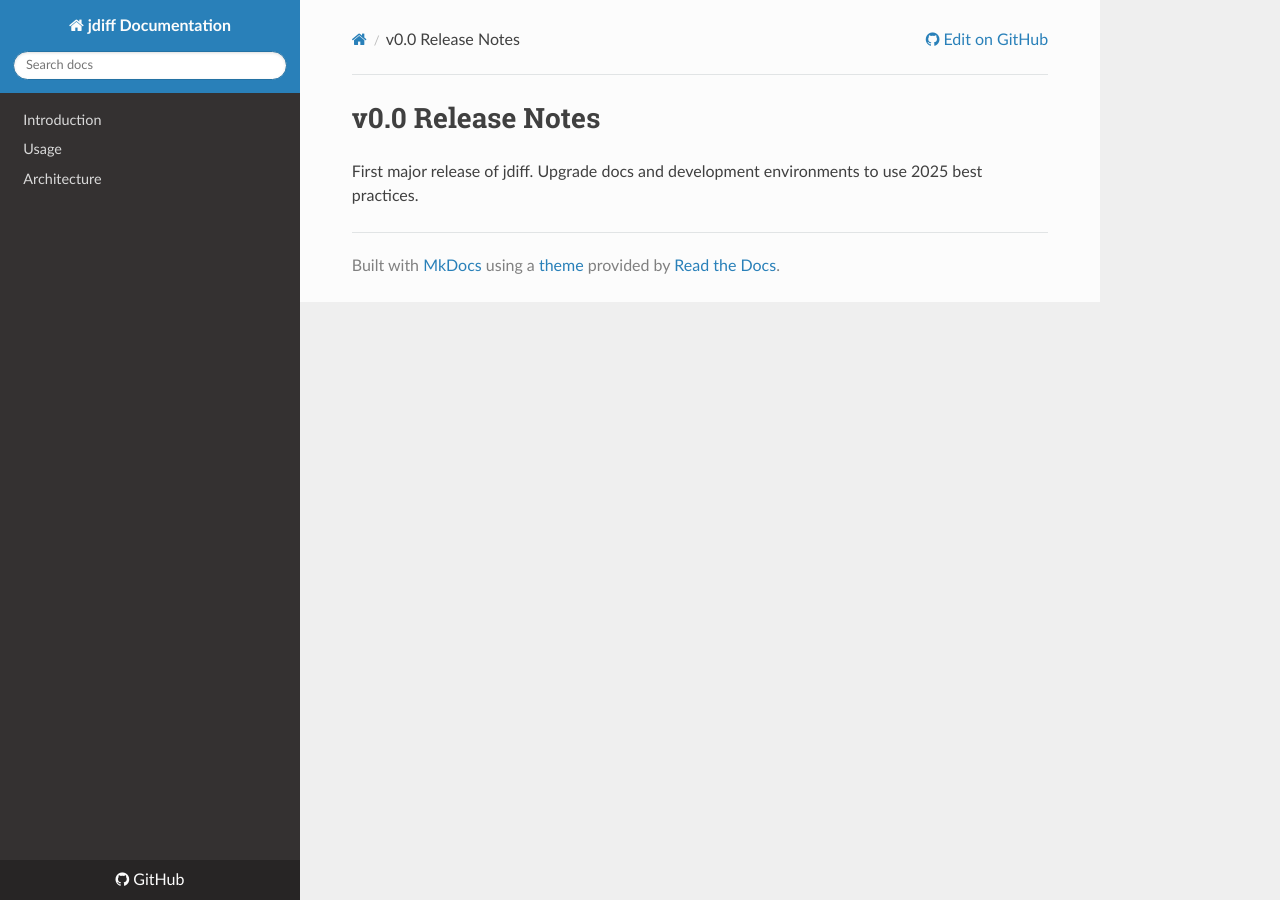
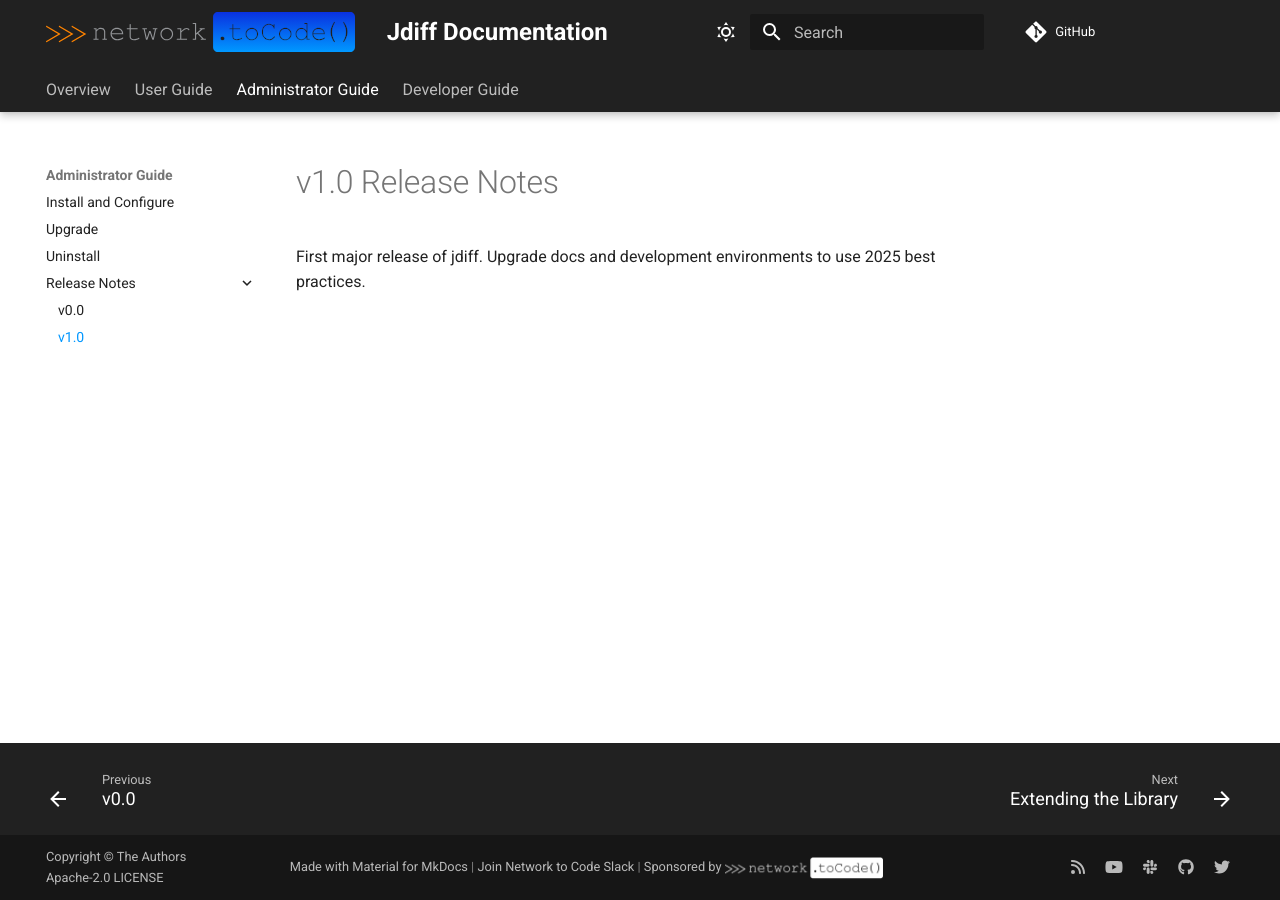
Before and after one commit to networktocode/jdiff, an MkDocs documentation site: the page built from docs/admin/release_notes/version_1.0.md, in a window 1280 px wide. Built offline with MkDocs 1.6.1 and Material for MkDocs 9.7.7, drawn with Linux system fonts in a browser that asks for light colours; nearby versions of some CDN libraries; comment, search, counter and statistics services are not loaded.

Commit message:
docs clean ups

```diff
--- a/docs/admin/release_notes/version_1.0.md
+++ b/docs/admin/release_notes/version_1.0.md
@@ -1,3 +1,3 @@
-# v0.0 Release Notes
+# v1.0 Release Notes
 
 First major release of jdiff. Upgrade docs and development environments to use 2025 best practices.
--- a/mkdocs.yml
+++ b/mkdocs.yml
@@ -1,29 +1,141 @@
 ---
 dev_addr: "127.0.0.1:8001"
-edit_uri: "edit/docs"
-site_name: "jdiff Documentation"
+edit_uri: "edit/main/jdiff/docs"
+site_dir: "jdiff/static/jdiff/docs"
+site_name: "Jdiff Documentation"
 site_url: "https://jdiff.readthedocs.io/"
-site_dir: "jdiff/docs"
 repo_url: "https://github.com/networktocode-llc/jdiff"
-python:
-  install:
-    - requirements: "docs/requirements.txt"
+copyright: "Copyright &copy; The Authors"
 theme:
-  name: "readthedocs"
+  name: "material"
   navigation_depth: 4
+  custom_dir: "docs/assets/overrides"
   hljs_languages:
-    - "django"
+    - "python"
     - "yaml"
+  features:
+    - "content.code.annotate"
+    - "content.code.copy"
+    - "content.tabs.link"
+    - "navigation.footer"
+    - "navigation.tabs"
+    - "navigation.tabs.sticky"
+    - "navigation.tracking"
+    - "search.highlight"
+    - "search.share"
+    - "search.suggest"
+  favicon: "assets/favicon.ico"
+  logo: "assets/networktocode_logo.svg"
+  palette:
+    # Palette toggle for light mode
+    - media: "(prefers-color-scheme: light)"
+      scheme: "default"
+      primary: "black"
+      toggle:
+        icon: "material/weather-sunny"
+        name: "Switch to dark mode"
+
+    # Palette toggle for dark mode
+    - media: "(prefers-color-scheme: dark)"
+      scheme: "slate"
+      primary: "black"
+      toggle:
+        icon: "material/weather-night"
+        name: "Switch to light mode"
+
+validation:
+  absolute_links: "warn"
+  anchors: "warn"
+  omitted_files: "warn"
+  unrecognized_links: "warn"
+
 extra_css:
-  - "extra.css"
+  - "assets/extra.css"
+
+extra:
+  generator: false
+  ntc_sponsor: true
+  social:
+    - icon: "fontawesome/solid/rss"
+      link: "https://blog.networktocode.com/"
+      name: "Network to Code Blog"
+    - icon: "fontawesome/brands/youtube"
+      link: "https://www.youtube.com/channel/UCwBh-dDdoqzxXKyvTw3BuTw"
+      name: "Network to Code Videos"
+    - icon: "fontawesome/brands/slack"
+      link: "https://www.networktocode.com/community/"
+      name: "Network to Code Community"
+    - icon: "fontawesome/brands/github"
+      link: "https://github.com/networktocode/"
+      name: "GitHub Organization"
+    - icon: "fontawesome/brands/twitter"
+      link: "https://twitter.com/networktocode"
+      name: "Network to Code Twitter"
 markdown_extensions:
+  - "markdown_version_annotations":
+      admonition_tag: "???"
   - "admonition"
-  - toc:
+  - "toc":
       permalink: true
+  - "attr_list"
+  - "markdown_data_tables":
+      base_path: "docs"
+  - "md_in_html"
+  - "pymdownx.details"
+  # Need pymdownx.emoji for Grid icon search
+  - pymdownx.emoji:
+      emoji_index: !!python/name:material.extensions.emoji.twemoji
+      emoji_generator: !!python/name:material.extensions.emoji.to_svg
+  - "pymdownx.highlight":
+      anchor_linenums: true
+  - "pymdownx.inlinehilite"
+  - "pymdownx.snippets"
+  - "pymdownx.superfences":
+      custom_fences:
+        - name: "mermaid"
+          class: "mermaid"
+          format: !!python/name:pymdownx.superfences.fence_code_format
+  - "pymdownx.tabbed":
+      "alternate_style": true
+  - "pymdownx.tilde"
+
+plugins:
+  - "search"
+  - "gen-files":
+      scripts:
+        - "docs/generate_code_reference_pages.py"
+  - "glightbox":
+      manual: true # See https://blueswen.github.io/mkdocs-glightbox/flexibility/enable-by-image-or-page/
+  - "section-index"
+  - "mkdocstrings":
+      default_handler: "python"
+      handlers:
+        python:
+          paths: ["."]
+          options:
+            heading_level: 1
+            show_root_heading: true
+            show_root_members_full_path: true
+            show_source: false
+
 nav:
-  - Introduction: "index.md"
-  - Usage: "usage.md"
-  - Architecture: "architecture.md"
-# Future docs
-# - Examples: "example.md"
-# - Development Environment: "development.md"
+  - Overview: "index.md"
+  - User Guide:
+      - Library Overview: "user/lib_overview.md"
+      - Getting Started: "user/lib_getting_started.md"
+      - Architecture Overview: "user/architecture.md"
+      - Usage: "user/usage.md"
+      - Frequently Asked Questions: "user/faq.md"
+  - Administrator Guide:
+      - Install and Configure: "admin/install.md"
+      - Upgrade: "admin/upgrade.md"
+      - Uninstall: "admin/uninstall.md"
+      - Release Notes:
+          - "admin/release_notes/index.md"
+          - v0.0: "admin/release_notes/version_0.0.md"
+          - v1.0: "admin/release_notes/version_1.0.md"
+  - Developer Guide:
+      - Extending the Library: "dev/extending.md"
+      - Contributing to the Library: "dev/contributing.md"
+      - Development Environment: "dev/dev_environment.md"
+      - Architecture Decisions: "dev/arch_decision.md"
```
Also changed, not shown: docs/admin/release_notes/index.md (added, +3 -0 lines), docs/user/architecture.md (+1 -1 lines), docs/user/lib_getting_started.md (+1 -1 lines).
